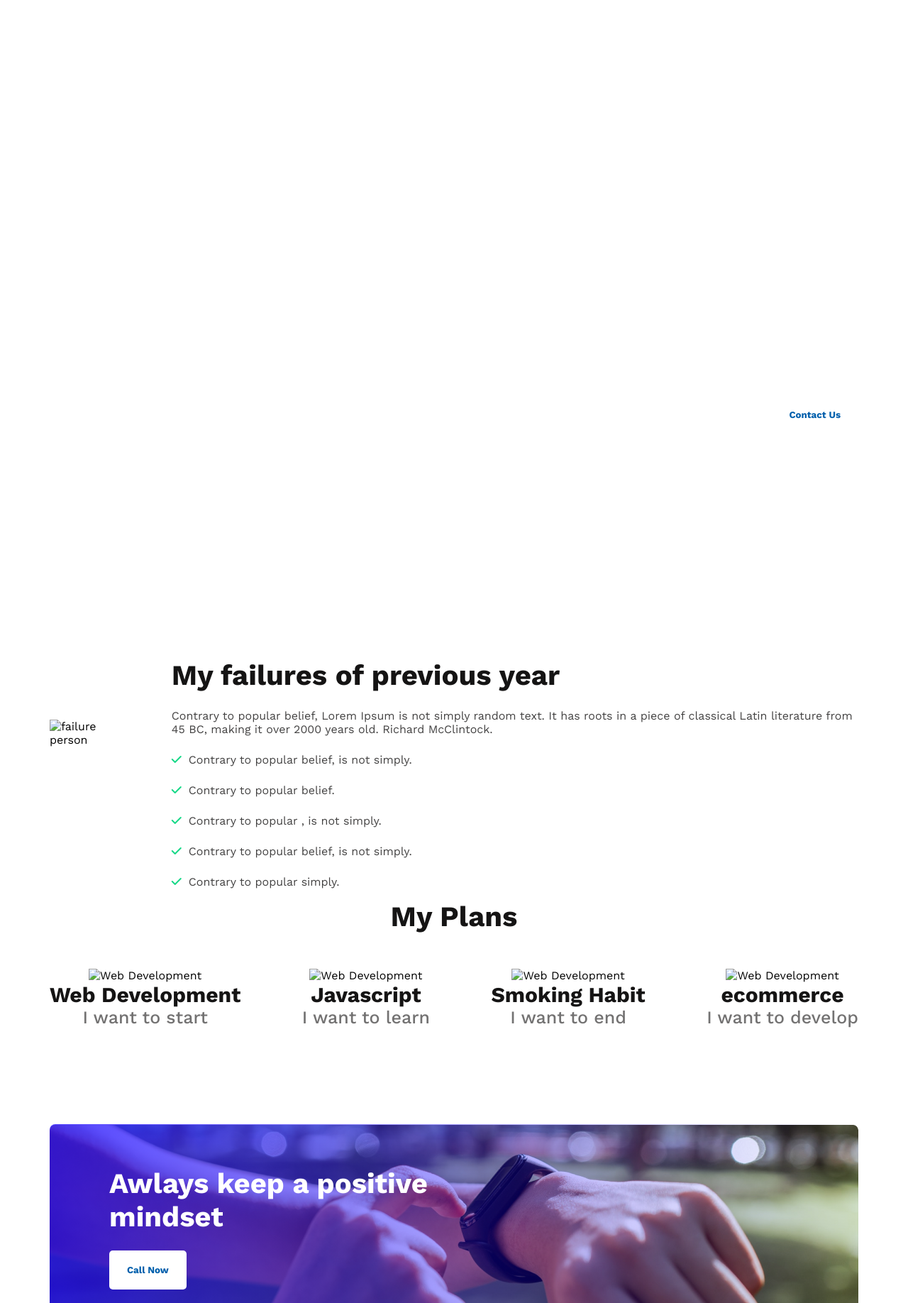
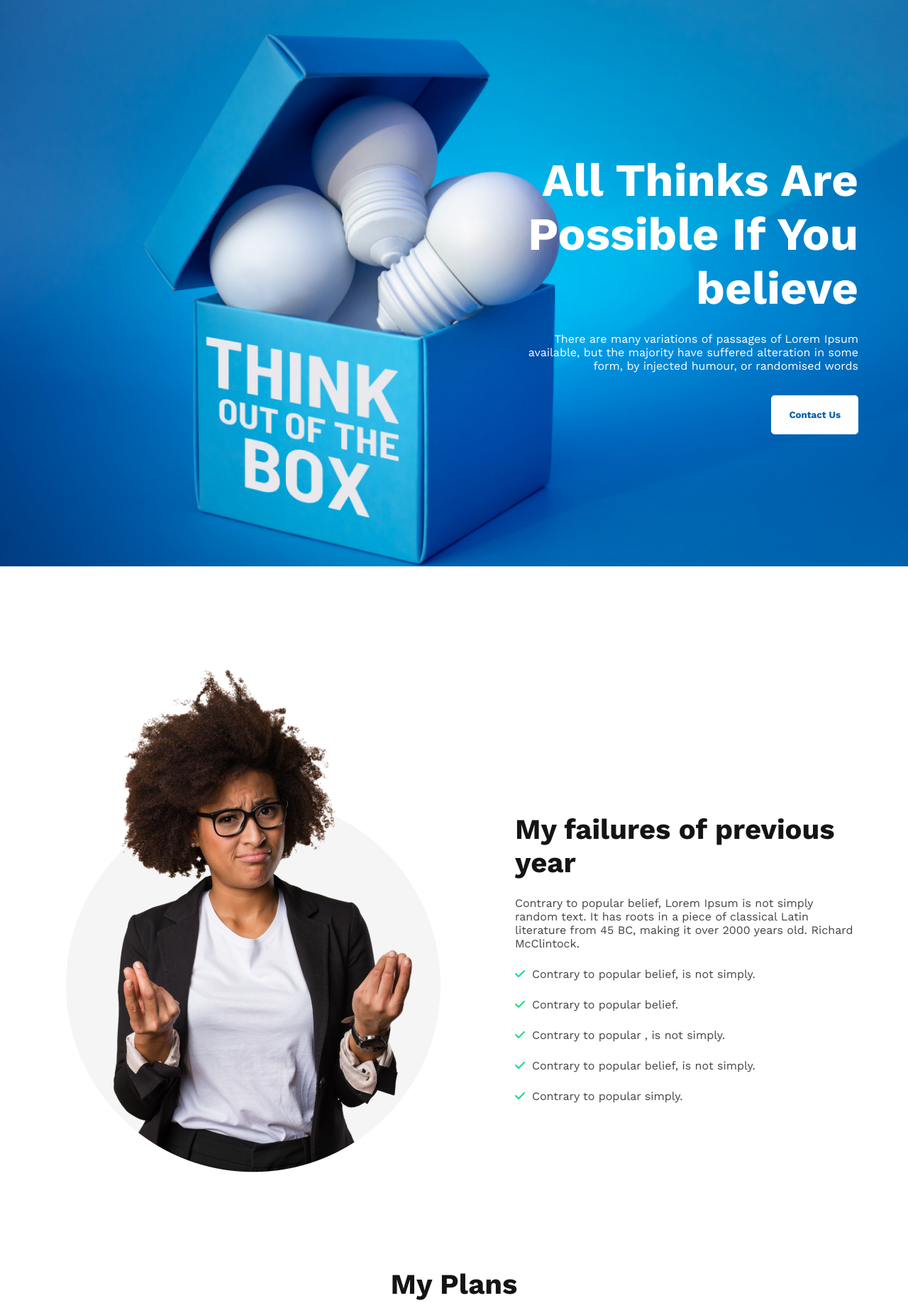
Before and after one commit to iqbalhossensorkar/new-year-new-me-main, a plain HTML site: page index.html in a window 1280 px wide. Shown: the top 1836 px of the page at 71% size. Drawn offline with nearby package versions, Linux system fonts and the light colour scheme; the site is published under a folder, as on GitHub Pages, so addresses that start at the root find nothing.

Commit message:
final commit

```diff
--- a/index.html
+++ b/index.html
@@ -30,7 +30,7 @@
         <section class="main-failures">
             <div class="failures">
                 <div class="failure-person">
-                    <img src="/images/person.png" alt="failure person">
+                    <img src="./images/person.png" alt="failure person">
                 </div>
                 <div class="failure-description">
                     <h3 class="primary-title">
@@ -57,7 +57,7 @@
             </h3>
             <div class="plans">
                 <div class="category">
-                    <img src="/images/icons/web.png" alt="Web Development">
+                    <img src="./images/icons/web.png" alt="Web Development">
                     <h3 class="category-title">
                         Web Development
                     </h3>
@@ -66,7 +66,7 @@
                     </p>
                 </div>
                 <div class="category">
-                    <img src="/images/icons/js.png" alt="Web Development">
+                    <img src="./images/icons/js.png" alt="Web Development">
                     <h3 class="category-title">
                         Javascript
                     </h3>
@@ -75,7 +75,7 @@
                     </p>
                 </div>
                 <div class="category">
-                    <img src="/images/icons/smoke.png" alt="Web Development">
+                    <img src="./images/icons/smoke.png" alt="Web Development">
                     <h3 class="category-title">
                         Smoking Habit
                     </h3>
@@ -84,7 +84,7 @@
                     </p>
                 </div>
                 <div class="category">
-                    <img src="/images/icons/ecom.png" alt="Web Development">
+                    <img src="./images/icons/ecom.png" alt="Web Development">
                     <h3 class="category-title">
                         ecommerce
                     </h3>
@@ -142,9 +142,9 @@
                     <p class="description-future-third">
                         Phone : 01500 00 00 00
                     </p>
-                    <img src="/images/icons/fb.png" alt="facebook logo">
-                    <img src="/images/icons/twitter.png" alt="twitter logo">
-                    <img src="/images/icons/youtube.png" alt="youtube logo">
+                    <img src="./images/icons/fb.png" alt="facebook logo">
+                    <img src="./images/icons/twitter.png" alt="twitter logo">
+                    <img src="./images/icons/youtube.png" alt="youtube logo">
                 </div>
                 <div class="subscribe">
                     <f4 class="footer-title">
--- a/newyear.css
+++ b/newyear.css
@@ -8,7 +8,7 @@
 
 .header {
     text-align: right;
-    background-image: url('/images/banner/banner3.png');
+    background-image: url('./images/banner/banner3.png');
     background-repeat: no-repeat;
     background-size: cover;
     position: relative;
@@ -116,7 +116,6 @@
 }
 
 .positive-mindset {
-    background-image: url(/images/watch.png);
     background-repeat: no-repeat;
     background-size: cover;
     border-radius: 8px;
```
